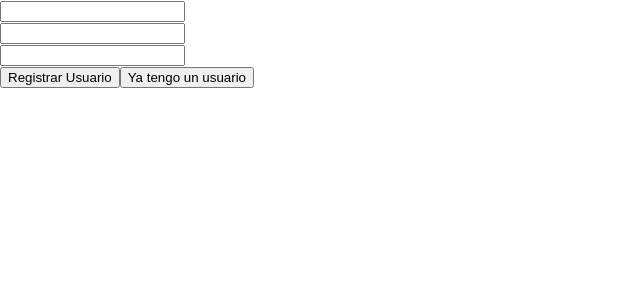
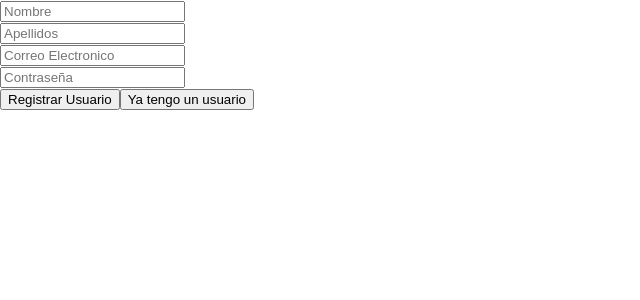
Before and after one commit to CanchaYAPF/CanchaYA, a React (Vite) app in the folder front/: page /signup in a window 1280 px wide. Shown: the top 300 px of the page, without its empty margins (0-640 px from the left). Built offline with nearby package versions, Linux system fonts and the light colour scheme.

Commit message:
actualizacion de inputs para que coincida con backend

```diff
--- a/front/src/components/Auth/Login/Login.jsx
+++ b/front/src/components/Auth/Login/Login.jsx
@@ -2,12 +2,15 @@ import React from 'react'
 import { useState } from 'react'
 import { userLogin } from '../../../Redux/actions/form_actions'
 import { useDispatch } from "react-redux"
-import { Link } from 'react-router-dom'
+import { Link,useNavigate } from 'react-router-dom'
+
 
 const Login = () => {
   const dispatch = useDispatch()
+  const navigate = useNavigate();
+
   const [usernameLogin, setUserLogin] = useState({
-    email: "",
+    mail: "",
     password: ""
   })
 
@@ -15,6 +18,7 @@ const Login = () => {
     e.preventDefault();
     try {
       await dispatch(userLogin(usernameLogin))
+      navigate("/home")
     } catch (error) {
       console.error("Error al iniciar sesión:", error);
     }
@@ -22,7 +26,7 @@ const Login = () => {
   const handleEmailChange = (e) => {
     setUserLogin({
       ...usernameLogin,
-      email: e.target.value,
+      mail: e.target.value,
     })
   }
 
@@ -36,10 +40,10 @@ const Login = () => {
     <div>
       <form onSubmit={handleLoginSubmit}>
         <div>
-          <input label="email" onChange={handleEmailChange} value={usernameLogin.email} />
+          <input placeholder="e-mail" onChange={handleEmailChange} value={usernameLogin.mail} />
         </div>
         <div>
-          <input label="password" onChange={handlePasswordChange} value={usernameLogin.password} />
+          <input placeholder="contraseña" onChange={handlePasswordChange} value={usernameLogin.password} type='password'/>
         </div>
         <button type="submit">Iniciar Sesion</button>
         <Link to="/signup">
--- a/front/src/components/Auth/SignUp/SignUp.jsx
+++ b/front/src/components/Auth/SignUp/SignUp.jsx
@@ -1,5 +1,5 @@
-import React, { useState } from 'react'
-import { useNavigate } from 'react-router-dom'
+import { useState } from 'react'
+import { Link,useNavigate } from 'react-router-dom'
 import { useDispatch } from "react-redux"
 import { userSignup } from "../../../Redux/actions/form_actions"
 
@@ -9,7 +9,8 @@ const SignUp = () => {
 
     const [userRegister, setUserRegister] = useState({
         name: "",
-        email: "",
+        lastname:"",
+        mail: "",
         password: "",
     })
 
@@ -29,10 +30,17 @@ const SignUp = () => {
         })
     }
 
+    const handleLastNameChange = (e) => {
+        setUserRegister({
+            ...userRegister,
+            lastname: e.target.value,
+        })
+    }
+
     const handleEmailChange = (e) => {
         setUserRegister({
             ...userRegister,
-            email: e.target.value,
+            mail: e.target.value,
         })
     }
 
@@ -47,17 +55,20 @@ const SignUp = () => {
         <>
             <form onSubmit={handleRegisterSubmit}>
                 <div>
-                    <input label="Nombre Completo" value={userRegister.name} onChange={handleNameChange} />
+                    <input placeholder="Nombre" value={userRegister.name} onChange={handleNameChange} />
                 </div>
                 <div>
-                    <input label="Correo Electronico" value={userRegister.email} onChange={handleEmailChange} />
+                    <input placeholder="Apellidos" value={userRegister.lastname} onChange={handleLastNameChange} />
                 </div>
                 <div>
-                    <input label="Contraseña" value={userRegister.password} onChange={handlePasswordChange} />
+                    <input placeholder="Correo Electronico" value={userRegister.mail} onChange={handleEmailChange} type="email" />
+                </div>
+                <div>
+                    <input placeholder="Contraseña" value={userRegister.password} onChange={handlePasswordChange} type="password" />
                 </div>
                 <div>
                     <button type='submit'>Registrar Usuario</button>
-                    <button>Ya tengo un usuario</button>
+                    <Link to="/login"><button>Ya tengo un usuario</button></Link>
                 </div>
             </form>
         </>
```
